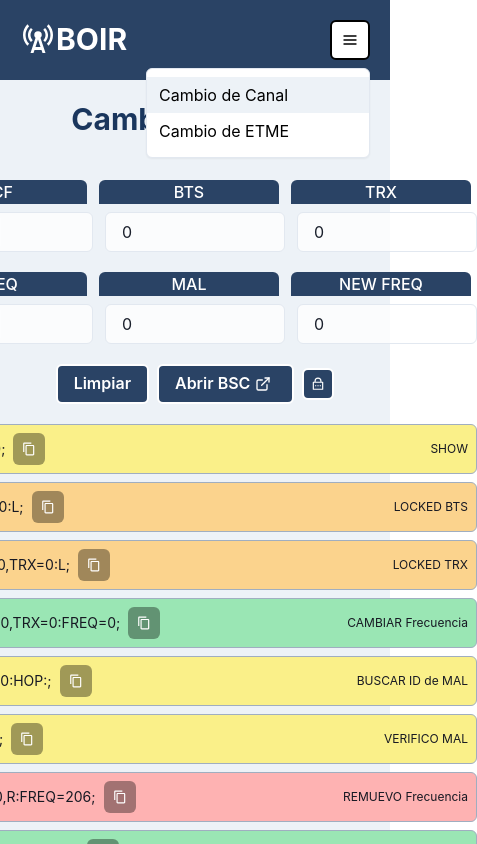
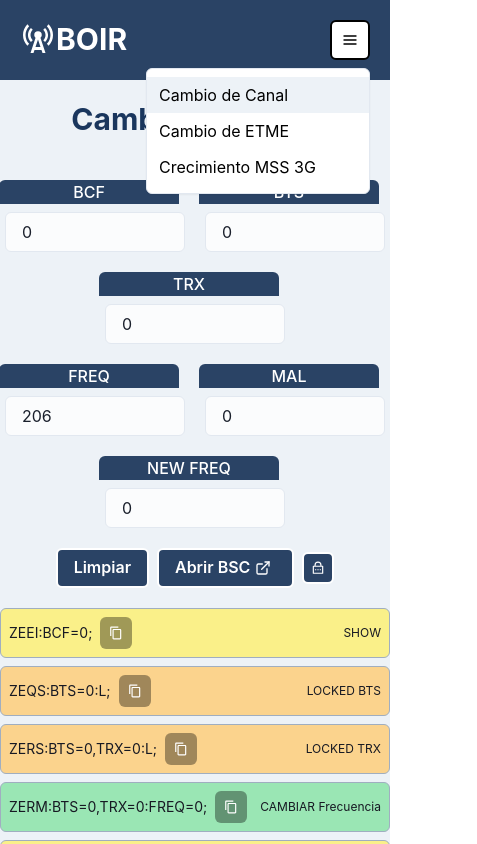
Before and after one commit to sami1793/cambio-frecuencia, a React (Vite) app: page / in a window 390 px wide. Both pictures are taken after a click on the button 350 px from the left and 40 px from the top of the page. Shown: the top 844 px of the page, 477 px wide, since content can reach past the window. Built offline with nearby package versions, Linux system fonts and the light colour scheme.

Commit message:
Se mejora responsive en cambio de canal y se agrega panel de botones de limpieza y conexion a BSC en Cambio ETME

```diff
--- a/src/components/NavApp.jsx
+++ b/src/components/NavApp.jsx
@@ -58,8 +58,11 @@ export const NavApp = () => {
             <MenuItem as={NavLink} to="/">
               Cambio de Canal
             </MenuItem>
-            <MenuItem as={NavLink} to="/products">
+            <MenuItem as={NavLink} to="/changeETME">
               Cambio de ETME
+            </MenuItem>
+            <MenuItem as={NavLink} to="/MSS3G">
+              Crecimiento MSS 3G
             </MenuItem>
           </MenuList>
         </Menu>
--- a/src/components/inputsSection/InputsSection.jsx
+++ b/src/components/inputsSection/InputsSection.jsx
@@ -1,10 +1,17 @@
 import { Input } from "../input/Input";
-import { Flex, HStack, Input as InputChakra } from "@chakra-ui/react";
+import {
+  Flex,
+  HStack,
+  Input as InputChakra,
+  Wrap,
+  WrapItem,
+} from "@chakra-ui/react";
 
 export const InputsSection = ({ inputs, handleChange }) => {
   return (
     <Flex direction="column" gap={5} mb={5}>
-      <HStack gap={3}>
+      <Wrap justify="center" spacing={5}>
+        <WrapItem>
           <Input labelName="BCF">
             <InputChakra
               type="number"
@@ -14,6 +21,8 @@ export const InputsSection = ({ inputs, handleChange }) => {
               onChange={handleChange}
             />
           </Input>
+        </WrapItem>
+        <WrapItem>
           <Input labelName="BTS">
             <InputChakra
               type="number"
@@ -23,7 +32,8 @@ export const InputsSection = ({ inputs, handleChange }) => {
               onChange={handleChange}
             />
           </Input>
-
+        </WrapItem>
+        <WrapItem>
           <Input labelName="TRX">
             <InputChakra
               type="number"
@@ -33,8 +43,11 @@ export const InputsSection = ({ inputs, handleChange }) => {
               onChange={handleChange}
             />
           </Input>
-      </HStack>
-      <HStack gap={3}>
+        </WrapItem>
+      </Wrap>
+
+      <Wrap justify="center" spacing={5}>
+        <WrapItem>
           <Input labelName="FREQ">
             <InputChakra
               type="number"
@@ -44,6 +57,8 @@ export const InputsSection = ({ inputs, handleChange }) => {
               onChange={handleChange}
             />
           </Input>
+        </WrapItem>
+        <WrapItem>
           <Input labelName="MAL">
             <InputChakra
               type="number"
@@ -53,6 +68,8 @@ export const InputsSection = ({ inputs, handleChange }) => {
               onChange={handleChange}
             />
           </Input>
+        </WrapItem>
+        <WrapItem>
           <Input labelName="NEW FREQ">
             <InputChakra
               type="number"
@@ -62,7 +79,8 @@ export const InputsSection = ({ inputs, handleChange }) => {
               onChange={handleChange}
             />
           </Input>
-      </HStack>
+        </WrapItem>
+      </Wrap>
     </Flex>
   );
 };
--- a/src/pages/ChangeChannel.jsx
+++ b/src/pages/ChangeChannel.jsx
@@ -4,7 +4,6 @@ import { InputsSection } from "../components/inputsSection/InputsSection";
 import { ClearButton } from "../components/buttonSection/ClearButton";
 import { ComandSection } from "../components/comandSection/ComandSection";
 import { getLocalStorage, setLocalStorage } from "../utils/localStorage";
-import { MSS3G } from "./MSS3G";
 
 export const ChangeChannel = () => {
   const initialInputs = getLocalStorage("inputStorage") || {
--- a/src/pages/ChangeETME.jsx
+++ b/src/pages/ChangeETME.jsx
@@ -2,6 +2,7 @@ import { useState } from "react";
 import { InputETMESection } from "../components/changeETME/InputETMESection";
 import { Center, Flex, Heading } from "@chakra-ui/react";
 import { ComandETMESection } from "../components/changeETME/ComandETMESection";
+import { ClearButton } from "../components/buttonSection/ClearButton";
 
 export const ChangeETME = () => {
   const [values, setValues] = useState({
@@ -11,6 +12,17 @@ export const ChangeETME = () => {
     bts3: 427,
     etme: 1,
   });
+
+  const clearInputs = () => {
+    setValues({
+      bcf: 0,
+      bts1: 0,
+      bts2: 0,
+      bts3: 0,
+      etme: 1,
+    });
+  };
+
   return (
     <Center bg="gray.100">
       <Flex direction="column">
@@ -18,6 +30,7 @@ export const ChangeETME = () => {
           Cambio de ETME
         </Heading>
         <InputETMESection values={values} setValues={setValues} />
+        <ClearButton clearInputs={clearInputs} />
         <ComandETMESection values={values} />
       </Flex>
     </Center>
```
Also changed, not shown: src/components/changeETME/ComandETMESection.jsx (+1 -21 lines), src/components/MSS3G/InputMSS3GSection.jsx (added). Lines whose indentation alone changed are shown as unchanged.
